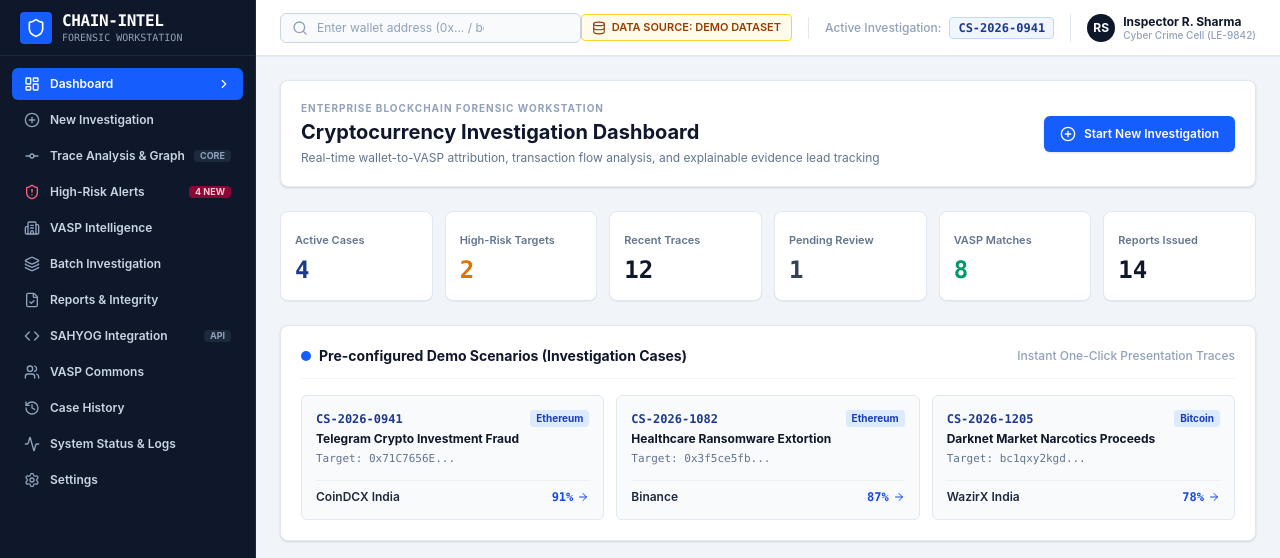
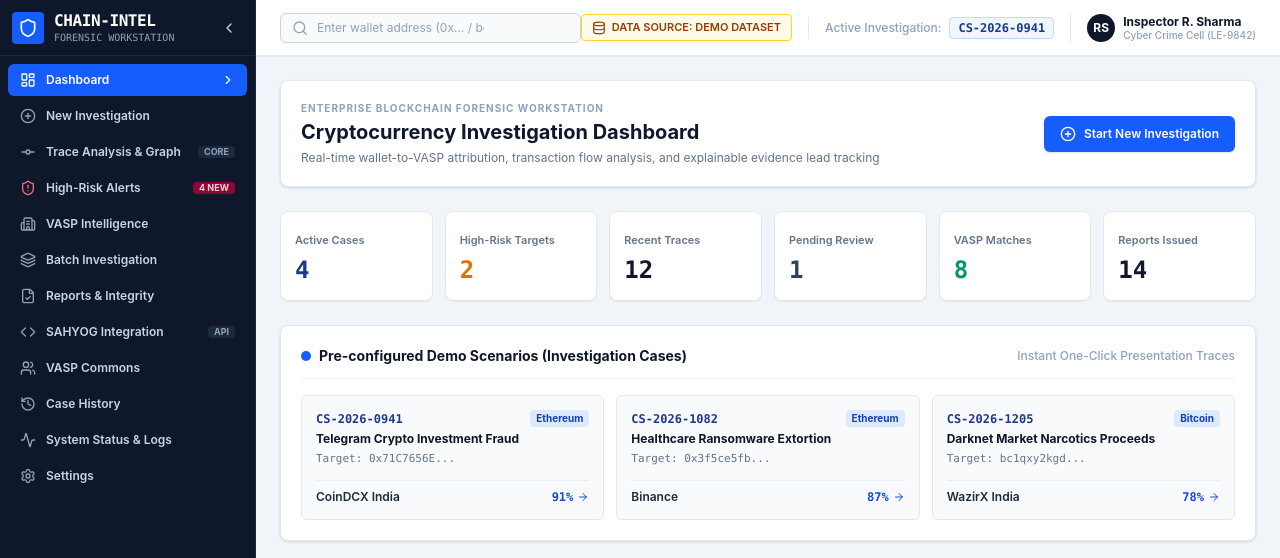
Before and after one commit to hrshjswniii/Chain-Intel, a React (Vite) app: page / in a window 1280 px wide. Shown: the top 558 px of the page. Built offline with nearby package versions, Linux system fonts and the light colour scheme; what cytoscape-dagre would draw is missing.

Commit message:
feat(sidebar): add collapsible sidebar toggle button with smooth layout transition and state persistence

```diff
--- a/src/components/layout/Sidebar.tsx
+++ b/src/components/layout/Sidebar.tsx
@@ -1,4 +1,4 @@
-import React from 'react';
+import React, { useState } from 'react';
 import {
   LayoutDashboard,
   PlusCircle,
@@ -13,6 +13,7 @@ import {
   Shield,
   ShieldAlert,
   Settings,
+  ChevronLeft,
   ChevronRight
 } from 'lucide-react';
 
@@ -34,9 +35,36 @@ interface SidebarProps {
   activeTab: NavTab;
   onSelectTab: (tab: NavTab) => void;
   alertCount?: number;
+  isCollapsed?: boolean;
+  onToggleCollapse?: () => void;
 }
 
-export const Sidebar: React.FC<SidebarProps> = ({ activeTab, onSelectTab, alertCount = 4 }) => {
+export const Sidebar: React.FC<SidebarProps> = ({
+  activeTab,
+  onSelectTab,
+  alertCount = 4,
+  isCollapsed: externalIsCollapsed,
+  onToggleCollapse: externalOnToggleCollapse,
+}) => {
+  const [internalIsCollapsed, setInternalIsCollapsed] = useState<boolean>(() => {
+    const saved = localStorage.getItem('chain_intel_sidebar_collapsed');
+    return saved ? saved === 'true' : false;
+  });
+
+  const isCollapsed = externalIsCollapsed !== undefined ? externalIsCollapsed : internalIsCollapsed;
+
+  const toggleCollapse = () => {
+    if (externalOnToggleCollapse) {
+      externalOnToggleCollapse();
+    } else {
+      setInternalIsCollapsed((prev) => {
+        const next = !prev;
+        localStorage.setItem('chain_intel_sidebar_collapsed', String(next));
+        return next;
+      });
+    }
+  };
+
   const navItems: { id: NavTab; label: string; icon: React.ComponentType<{ className?: string }>; badge?: string }[] = [
     { id: 'dashboard', label: 'Dashboard', icon: LayoutDashboard },
     { id: 'new_investigation', label: 'New Investigation', icon: PlusCircle },
@@ -52,25 +80,49 @@ export const Sidebar: React.FC<SidebarProps> = ({ activeTab, onSelectTab, alertC
     { id: 'settings', label: 'Settings', icon: Settings },
   ];
 
-
   return (
-    <aside className="w-64 bg-slate-900 text-slate-300 border-r border-slate-800 flex flex-col justify-between shrink-0 select-none z-30">
+    <aside
+      className={`${
+        isCollapsed ? 'w-16' : 'w-64'
+      } bg-slate-900 text-slate-300 border-r border-slate-800 flex flex-col justify-between shrink-0 select-none z-30 transition-all duration-300 ease-in-out`}
+    >
       <div>
-        {/* Brand Header with CHAIN-INTEL Logo */}
-        <div className="h-14 px-5 border-b border-slate-800 flex items-center justify-between">
-          <div className="flex items-center space-x-2.5">
-            <span className="p-1.5 bg-blue-600 rounded text-white shadow-sm">
+        {/* Brand Header with CHAIN-INTEL Logo & Collapse Toggle */}
+        <div className={`h-14 px-3 border-b border-slate-800 flex items-center ${isCollapsed ? 'justify-center' : 'justify-between'}`}>
+          <div className="flex items-center space-x-2.5 overflow-hidden">
+            <span className="p-1.5 bg-blue-600 rounded text-white shadow-sm shrink-0">
               <Shield className="w-5 h-5" />
             </span>
-            <div>
-              <span className="font-extrabold text-base text-white tracking-tight block leading-none font-mono">CHAIN-INTEL</span>
-              <span className="text-[10px] text-slate-400 font-mono block leading-none mt-1">FORENSIC WORKSTATION</span>
+            {!isCollapsed && (
+              <div className="truncate">
+                <span className="font-extrabold text-base text-white tracking-tight block leading-none font-mono truncate">
+                  CHAIN-INTEL
+                </span>
+                <span className="text-[10px] text-slate-400 font-mono block leading-none mt-1 truncate">
+                  FORENSIC WORKSTATION
+                </span>
               </div>
+            )}
           </div>
+
+          {/* Toggle Shrink/Expand Button */}
+          <button
+            onClick={toggleCollapse}
+            className={`p-1.5 rounded-md text-slate-400 hover:text-white hover:bg-slate-800 transition focus:outline-none ${
+              isCollapsed ? 'mt-1' : ''
+            }`}
+            title={isCollapsed ? 'Expand Sidebar Navigation' : 'Shrink Sidebar Navigation'}
+          >
+            {isCollapsed ? (
+              <ChevronRight className="w-4 h-4 text-slate-300" />
+            ) : (
+              <ChevronLeft className="w-4 h-4 text-slate-300" />
+            )}
+          </button>
         </div>
 
         {/* Navigation Items */}
-        <nav className="p-3 space-y-1">
+        <nav className="p-2 space-y-1">
           {navItems.map((item) => {
             const Icon = item.icon;
             const isActive = activeTab === item.id;
@@ -78,18 +130,26 @@ export const Sidebar: React.FC<SidebarProps> = ({ activeTab, onSelectTab, alertC
               <button
                 key={item.id}
                 onClick={() => onSelectTab(item.id)}
-                className={`w-full px-3 py-2 rounded-md text-xs font-semibold flex items-center justify-between transition ${
+                title={item.label}
+                className={`w-full ${
+                  isCollapsed ? 'justify-center px-0 py-2.5' : 'justify-between px-3 py-2'
+                } rounded-md text-xs font-semibold flex items-center transition relative ${
                   isActive
                     ? 'bg-blue-600 text-white font-bold shadow-2xs'
                     : 'text-slate-300 hover:bg-slate-800 hover:text-white'
                 }`}
               >
-                <div className="flex items-center space-x-2.5">
-                  <Icon className={`w-4 h-4 ${isActive ? 'text-white' : item.id === 'high_risk_alerts' ? 'text-rose-400' : 'text-slate-400'}`} />
-                  <span>{item.label}</span>
+                <div className={`flex items-center ${isCollapsed ? 'justify-center' : 'space-x-2.5'}`}>
+                  <Icon
+                    className={`w-4 h-4 ${
+                      isActive ? 'text-white' : item.id === 'high_risk_alerts' ? 'text-rose-400' : 'text-slate-400'
+                    }`}
+                  />
+                  {!isCollapsed && <span>{item.label}</span>}
                 </div>
 
-                {item.badge ? (
+                {/* Badges / Active Indicator */}
+                {!isCollapsed && item.badge ? (
                   <span
                     className={`px-1.5 py-0.2 text-[9px] font-bold rounded uppercase ${
                       item.id === 'high_risk_alerts'
@@ -101,8 +161,10 @@ export const Sidebar: React.FC<SidebarProps> = ({ activeTab, onSelectTab, alertC
                   >
                     {item.badge}
                   </span>
-                ) : isActive ? (
+                ) : !isCollapsed && isActive ? (
                   <ChevronRight className="w-3.5 h-3.5 text-white" />
+                ) : isCollapsed && item.id === 'high_risk_alerts' ? (
+                  <span className="absolute top-1.5 right-1.5 w-2 h-2 bg-rose-500 rounded-full animate-ping" />
                 ) : null}
               </button>
             );
@@ -111,17 +173,26 @@ export const Sidebar: React.FC<SidebarProps> = ({ activeTab, onSelectTab, alertC
       </div>
 
       {/* Sidebar Footer Tagline & System Info */}
-      <div className="p-4 border-t border-slate-800 text-[11px] text-slate-400">
+      <div className={`border-t border-slate-800 text-[11px] text-slate-400 ${isCollapsed ? 'p-2 text-center' : 'p-4'}`}>
+        {!isCollapsed ? (
+          <>
             <p className="font-serif italic text-slate-400 text-center leading-snug">
               "Every crypto trail ends somewhere. We find that end — automatically."
             </p>
             <div className="mt-3 pt-2 border-t border-slate-800/60 flex items-center justify-between text-[10px] text-slate-500 font-mono">
               <span>CHAIN-INTEL v2.5.0</span>
               <span className="text-emerald-400 flex items-center space-x-1">
-            <span className="w-1.5 h-1.5 bg-emerald-400 rounded-full inline-block"></span>
+                <span className="w-1.5 h-1.5 bg-emerald-400 rounded-full inline-block" />
                 <span>Online</span>
               </span>
             </div>
+          </>
+        ) : (
+          <div className="flex flex-col items-center space-y-1 text-[10px]">
+            <span className="w-2 h-2 bg-emerald-400 rounded-full inline-block" title="System Online" />
+            <span className="text-[9px] font-mono text-slate-500">v2.5</span>
+          </div>
+        )}
       </div>
     </aside>
   );
```
Lines whose indentation alone changed are shown as unchanged.
